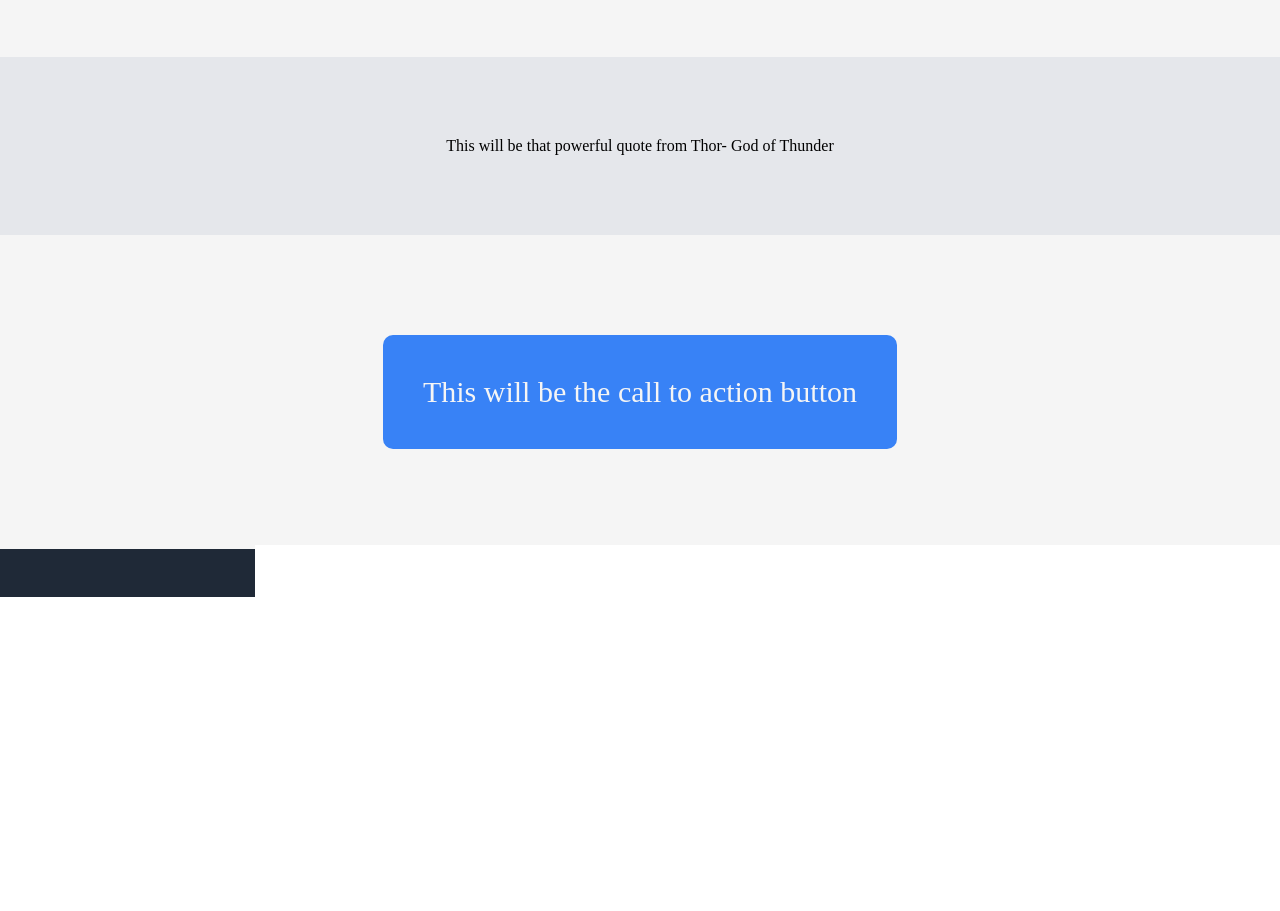
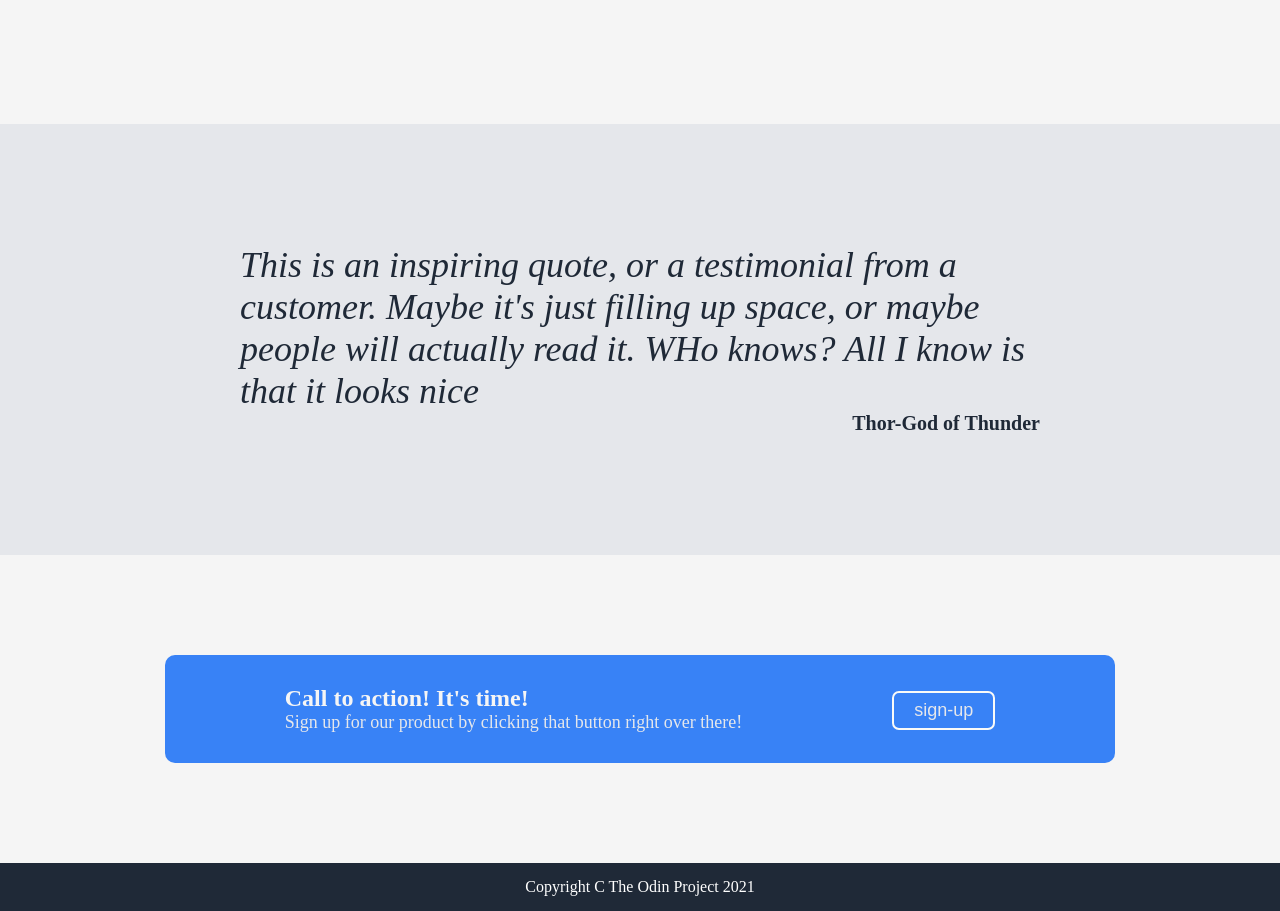
Before and after one commit to Rhumph/TOP-Project-Landing-Page, a plain HTML site: page index.html in a window 1280 px wide. Shown: the part 980-1891 px from the top of the page. Before the commit the page ends 1577 px from the top, so only its background shows below. Drawn offline with Linux system fonts and the light colour scheme.

Commit message:
TOP landing page project completed

```diff
--- a/index.html
+++ b/index.html
@@ -29,7 +29,7 @@
                     <button>Sign Up</button>
                 </div>
             </div>
-            <img src="ph" alt="">
+            <img src="./Donkey Kick.png" alt="">
         </div>
     </div>
     <div class="content-p1">
@@ -57,12 +57,28 @@
     </div>
     <div class="content-p2">
         <div class="content-p2-container">
-            This will be that powerful quote from Thor- God of Thunder
+            <p class="quote-text">
+                This is an inspiring quote, or a testimonial from a customer. Maybe it's just filling up space, or maybe
+                people will actually read it. WHo knows? All I know is that it looks nice
+            </p>
+            <div class="quote-attribution-container">
+                <p class="quote-attribution">
+                    Thor-God of Thunder
+                </p>
+            </div>
         </div>
     </div>
     <div class="content-p3">
-        <div class="call-to-action-button">
-            This will be the call to action button
+        <div class="call-to-action-button-card">
+            <div class="left-side-elements">
+                <h1 class="call-to-action-button">Call to action! It's time!</h1>
+                <p>Sign up for our product by clicking that button right over there!</p>
+            </div>
+            <div class="right-side-elements">
+                <button class="sign-up">
+                    sign-up
+                </button>
+            </div>
         </div>
     </div>
     <div class="footer">
--- a/style.css
+++ b/style.css
@@ -100,6 +100,9 @@ button {
 
 }
 
+img {
+    width: 400px;
+}
 .content-p1 {
     background-color: whitesmoke;
     display: flex;
@@ -167,9 +170,28 @@ button {
     display: flex;
     flex-direction: column;
     width: 800px;
-    align-items: center;
+    /* align-items: center; */
     justify-content: center;
-    padding: 80px;
+    padding: 120px;
+}
+
+.quote-text{
+    font-size: 36px;
+    font-style:italic;
+    color: #1f2937;
+
+}
+
+.quote-attribution-container {
+    display: flex;
+    flex-direction: row;
+    justify-content: end;
+}
+
+.quote-attribution {
+    font-size: 20px;
+    font-weight: bold;
+    color: #1f2937;
 }
 
 .content-p3 {
@@ -181,12 +203,40 @@ button {
     padding: 100px;
 }
 
-.call-to-action-button {
+.call-to-action-button-card {
     background-color: #3882f6;
+    display: flex;
+    flex-direction: row;
+    justify-content: space-around;
+    align-items: center;
     color: whitesmoke;
     font-size: 30px;
-    padding: 40px;
+    padding: 30px 120px;
     border-radius: 10px;
+    gap: 150px;
+}
+
+.call-to-action-button {
+    font-size: 24px;
+}
+
+.left-side-elements {
+    display: flex;
+    flex-direction: column;
+    align-items: baseline;
+    padding: 0px;
+}
+
+.right-side-elements {
+
+}
+
+.sign-up {
+    border-radius: 7px;
+    padding: 7px 20px;
+    border-style: solid;
+    border-width: 2px;
+    border-color: #f9faf8;
 }
 
 .footer {
```
